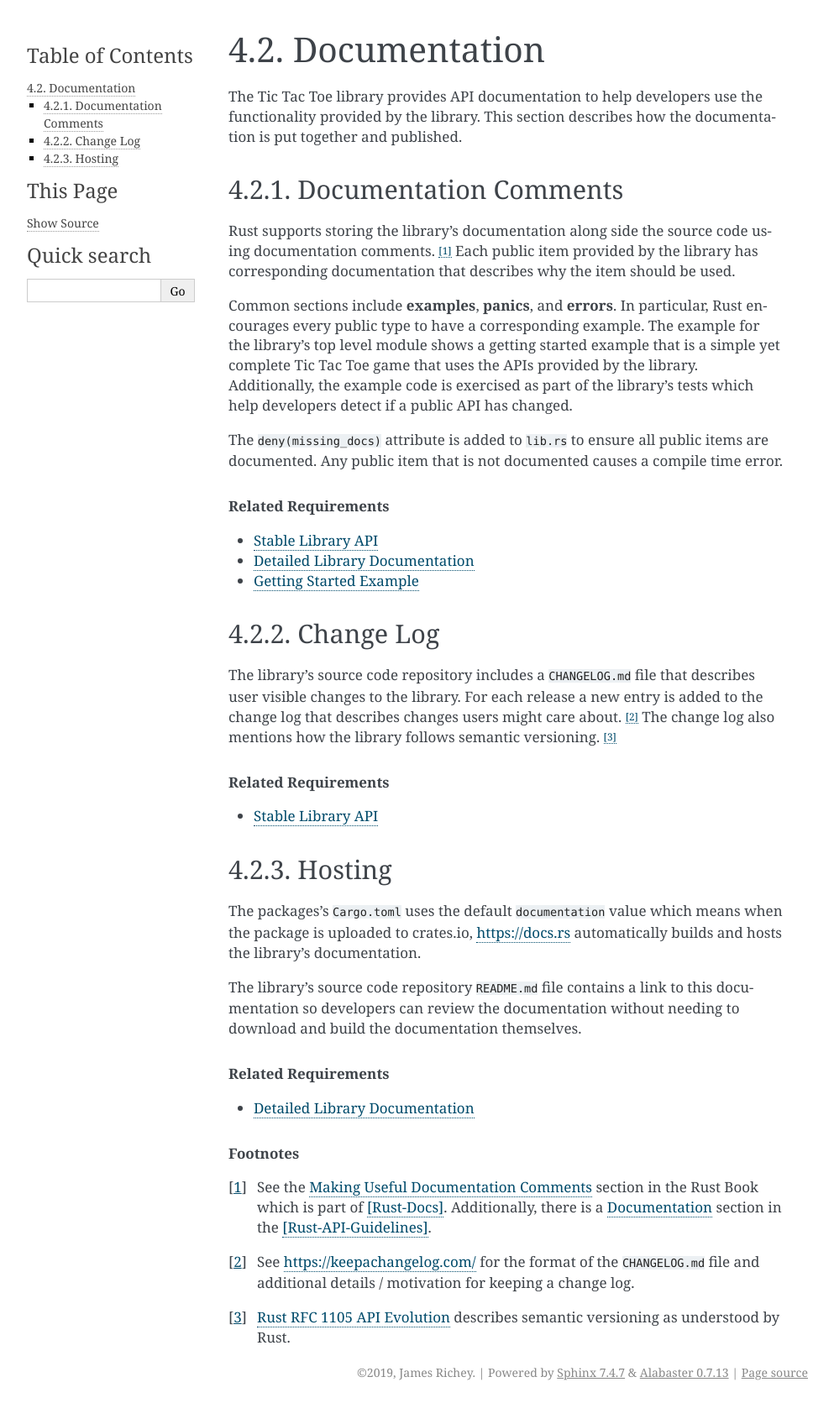
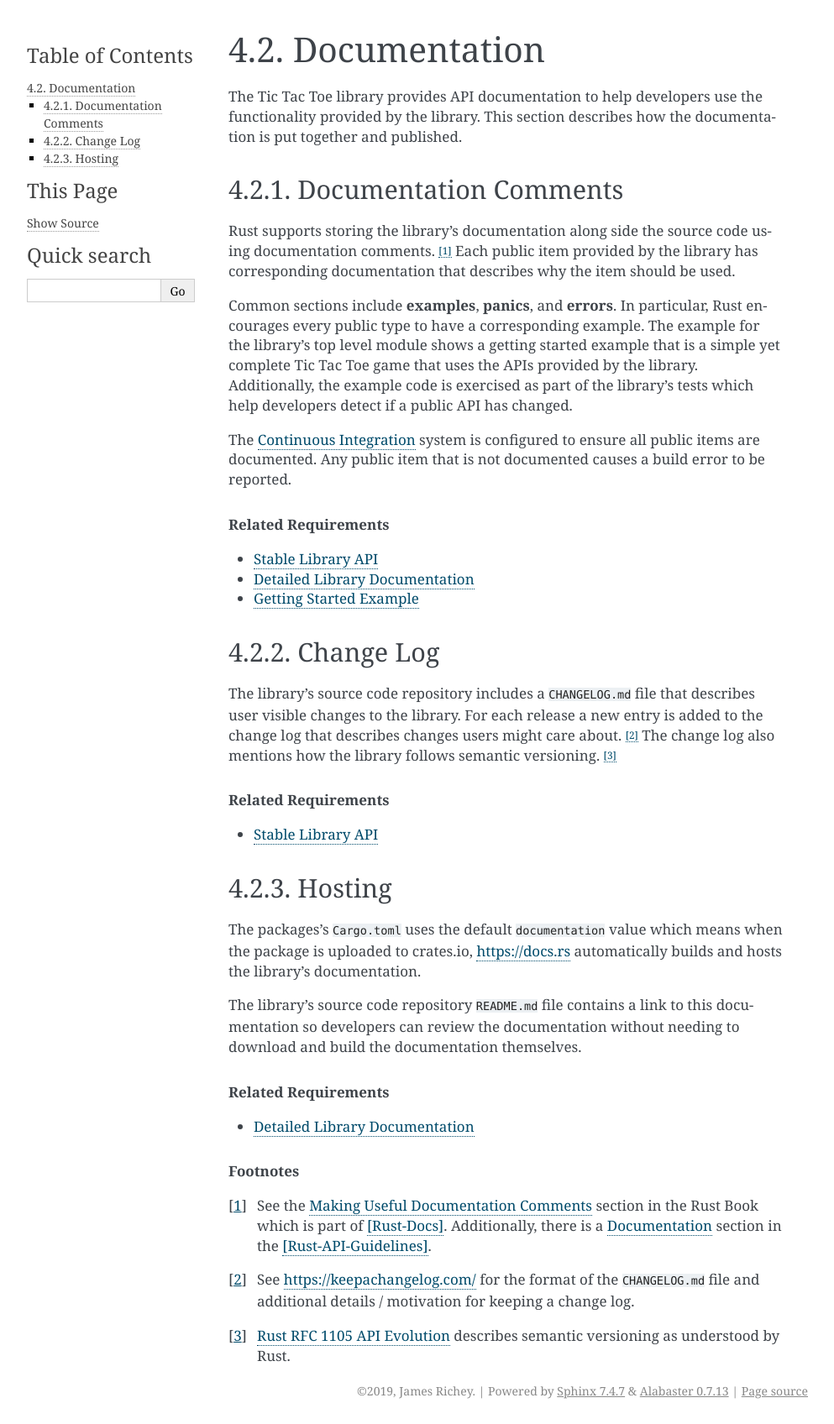
Before and after one commit to j-richey/ounce-of-rust-design-doc, a Sphinx documentation site: the page built from source/design/documentation.rst, in a window 1280 px wide. Shown: the whole page at 84% size, without its empty margins (148-1141 px from the left). Built offline with Sphinx 7.4.7, drawn with Linux system fonts in a browser that asks for light colours; before the commit the page ends 1674 px from its top, so only the background shows below that.

Commit message:
Updating so the CI system is responsible for enforcing documented APIs.
Moving the enforcement of all public APIs requiring documentation from the
Rust build to the CI system. This allows users to work with code that may
report warnings, but still reject pull requests that do not meet more
stringent checks.

```diff
--- a/source/design/continuous-integration.rst
+++ b/source/design/continuous-integration.rst
@@ -6,6 +6,9 @@ Continuous Integration
 The Tic Tac Toe library uses the `Travis CI <https://travis-ci.com/>`_
 continuous integration system to build and test every commit on a variety of
 platforms. [#multios]_ This ensures potential problems are found as soon as possible.
+
+The continuous integration system also enforces additional rules such as requiring
+the project have fully documented public APIs and contain no unused code.
 
 A ``.travis.yml`` included in the library's source code repository tells Travis CI
 how to build and test the code. The `Travis CI Tutorial <https://docs.travis-ci.com/user/tutorial/>`_
--- a/source/design/documentation.rst
+++ b/source/design/documentation.rst
@@ -20,9 +20,10 @@ yet complete Tic Tac Toe game that uses the APIs provided by the library.
 Additionally, the example code is exercised as part of the library's tests which
 help developers detect if a public API has changed.
 
-The ``deny(missing_docs)`` attribute is added to ``lib.rs`` to ensure all public
-items are documented. Any public item that is not documented causes a compile
-time error.
+The :doc:`continuous-integration` system is configured to ensure all public
+items are documented. Any public item that is not documented causes a build
+error to be reported.
+
 
 ..  rubric:: Related Requirements
 
```
